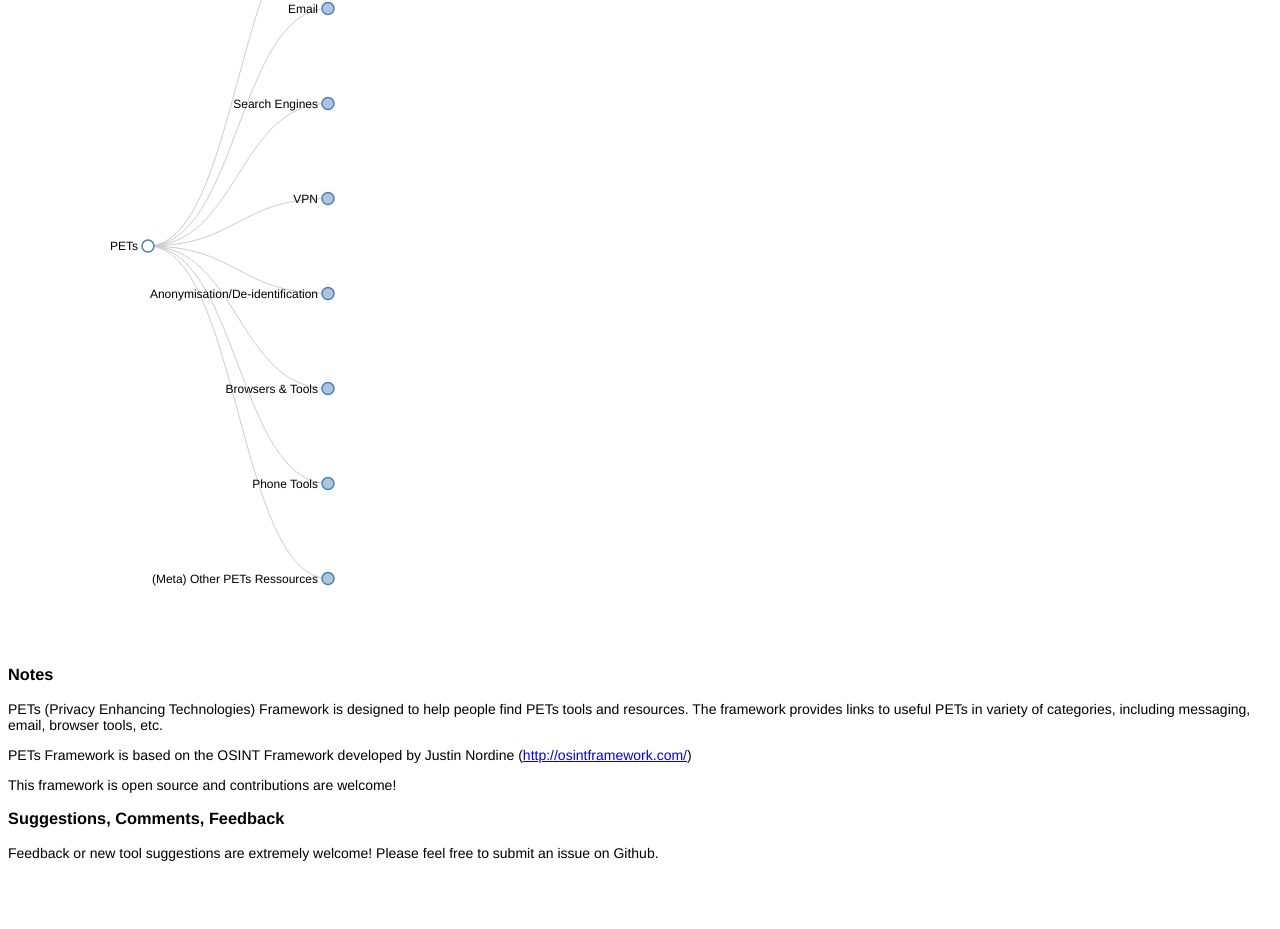
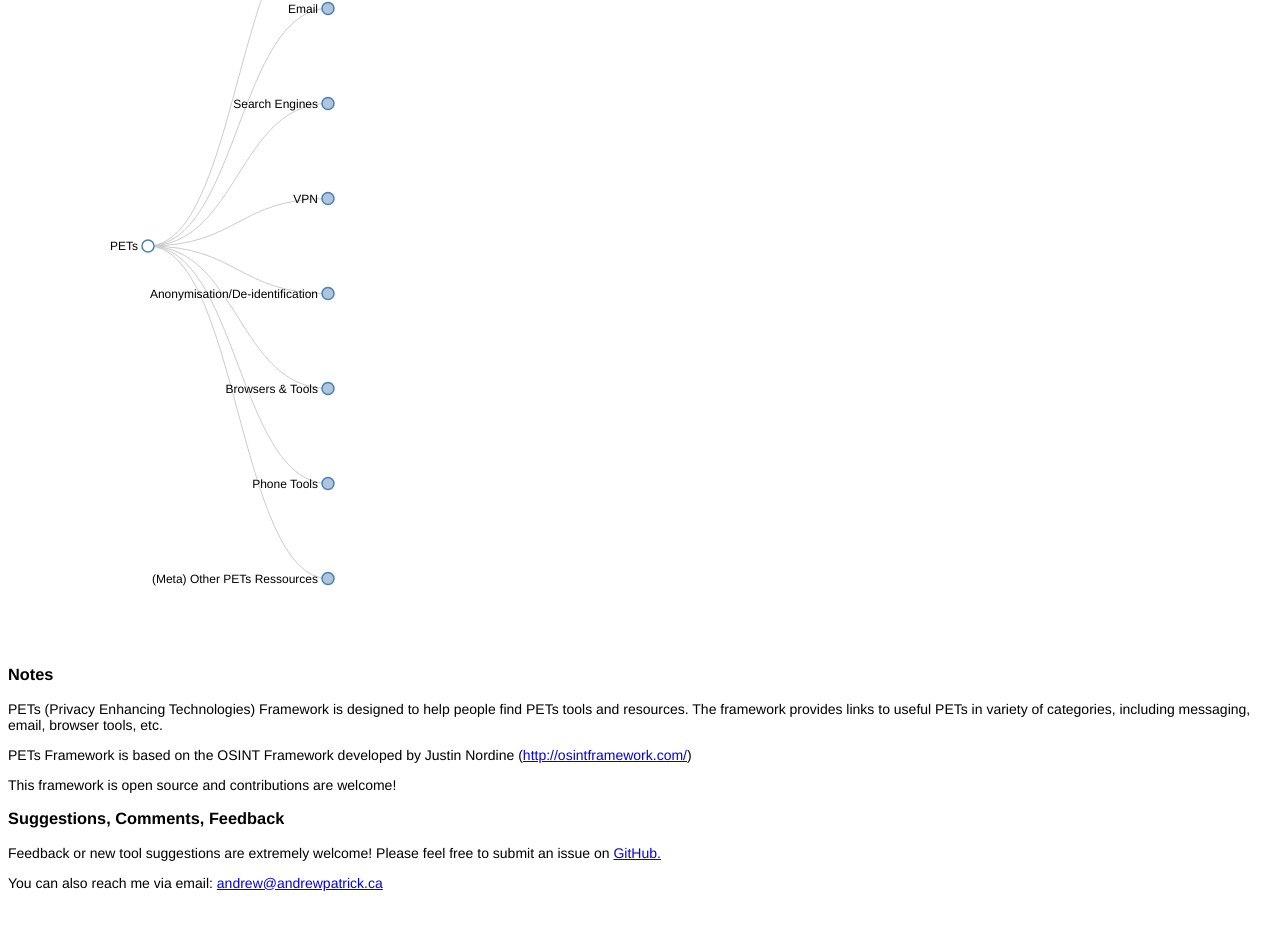
Before and after one commit to andrewpatrickca/andrewpatrickca.github.io, a plain HTML site: page PETs-Framework/index.html in a window 1280 px wide. Shown: the part 249-1178 px from the top of the page. Before the commit the page ends 1154 px from the top, so only its background shows below. Drawn offline with Linux system fonts and the light colour scheme.

Commit message:
“message”

```diff
--- a/PETs-Framework/index.html
+++ b/PETs-Framework/index.html
@@ -26,7 +26,10 @@
     <p>This framework is open source and contributions are welcome! </p>
 
     <h3>Suggestions, Comments, Feedback</h3>
-    <p>Feedback or new tool suggestions are extremely welcome!  Please feel free to submit an issue on Github.</p>
+    <p>Feedback or new tool suggestions are extremely welcome!  Please feel free to submit an issue on <a href="https://github.com/andrewpatrickca/andrewpatrickca.github.io">
+GitHub.</a>
+<P>You can also reach me via email: <a href="mailto:andrew@andrewpatrick.ca">andrew@andrewpatrick.ca</a></p>
+    </p>
     <p>&nbsp;</p>
 
   </body>
```
Also changed, not shown: 2 other files.
